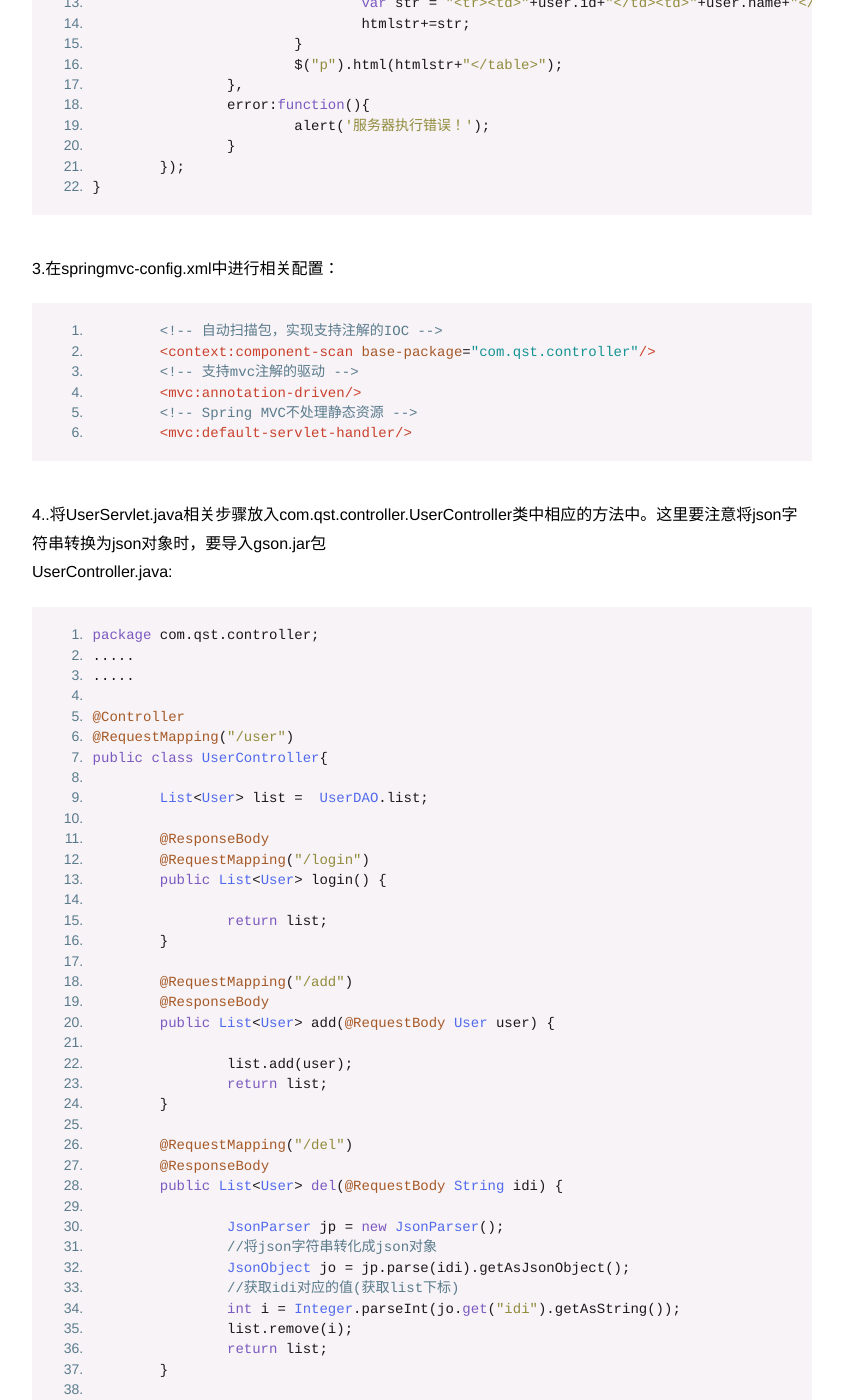
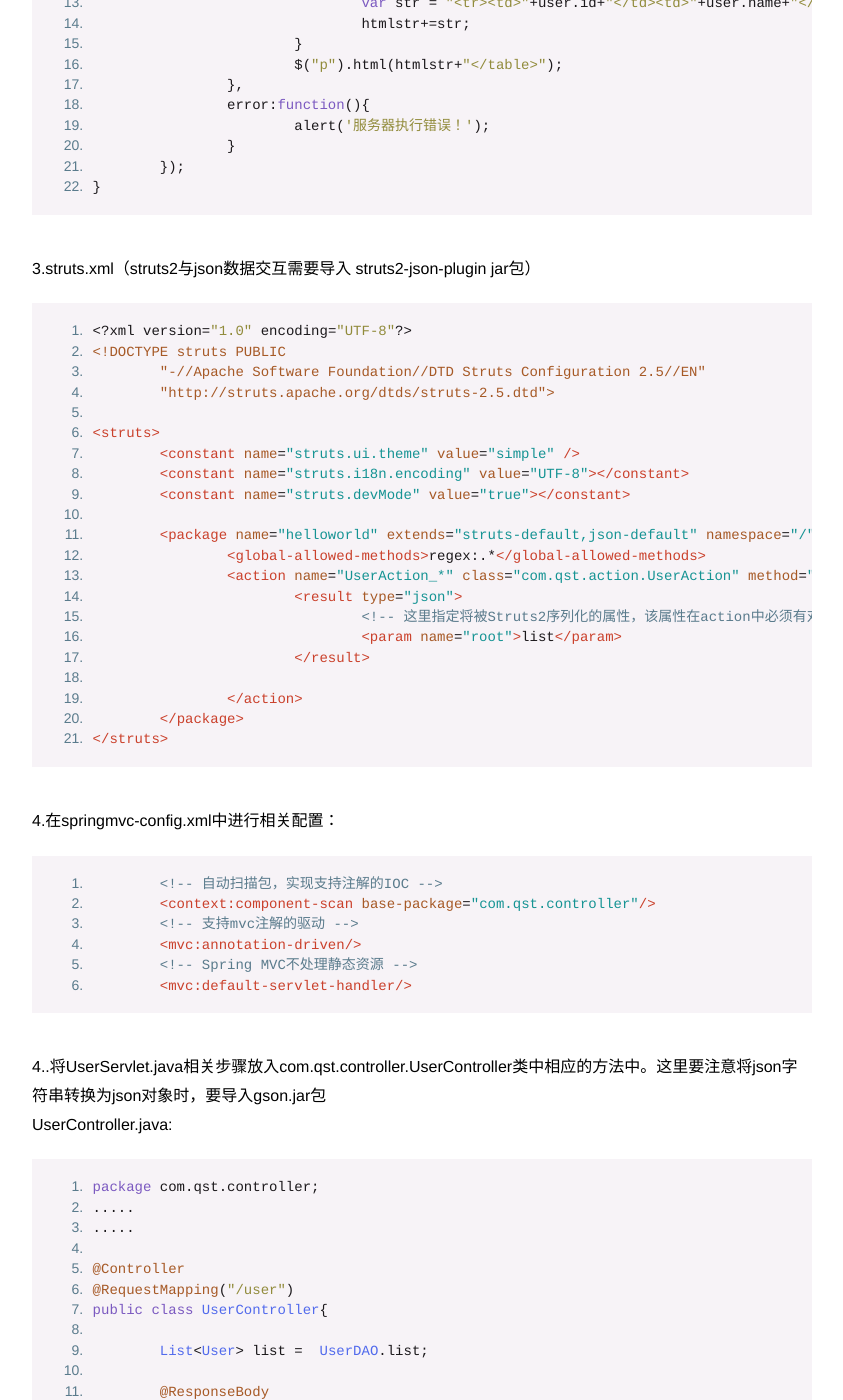
Before and after one commit to sunzhensky/sunzhensky.github.io, a Jekyll site: the page built from _posts/2018-09-15-BootStrapCRUD-Struts2-SpringMVC.md, in a window 1280 px wide and 1400 px high, scrolled down 2585 px. Shown: the whole window, without its empty margins (218-1061 px from the left). Built offline with Jekyll 4.4.1, drawn with Linux system fonts in a browser that asks for light colours.

Commit message:
Update 2018-09-15-BootStrapCRUD-Struts2-SpringMVC.md

````diff
--- a/_posts/2018-09-15-BootStrapCRUD-Struts2-SpringMVC.md
+++ b/_posts/2018-09-15-BootStrapCRUD-Struts2-SpringMVC.md
@@ -112,7 +112,31 @@ function update(id){
 	});
 }
 ```
-3.在springmvc-config.xml中进行相关配置：
+3.struts.xml（struts2与json数据交互需要导入 struts2-json-plugin jar包）
+```java
+<?xml version="1.0" encoding="UTF-8"?>
+<!DOCTYPE struts PUBLIC
+        "-//Apache Software Foundation//DTD Struts Configuration 2.5//EN"
+        "http://struts.apache.org/dtds/struts-2.5.dtd">
+
+<struts>
+	<constant name="struts.ui.theme" value="simple" />
+	<constant name="struts.i18n.encoding" value="UTF-8"></constant>
+	<constant name="struts.devMode" value="true"></constant>
+
+	<package name="helloworld" extends="struts-default,json-default" namespace="/">
+		<global-allowed-methods>regex:.*</global-allowed-methods>
+		<action name="UserAction_*" class="com.qst.action.UserAction" method="{1}">
+			<result type="json">
+				<!-- 这里指定将被Struts2序列化的属性，该属性在action中必须有对应的getter方法 -->
+ 				<param name="root">list</param>
+ 			</result>
+
+		</action>
+	</package>
+</struts>
+```
+4.在springmvc-config.xml中进行相关配置：
 ```java
 	<!-- 自动扫描包，实现支持注解的IOC -->
 	<context:component-scan base-package="com.qst.controller"/>
````
